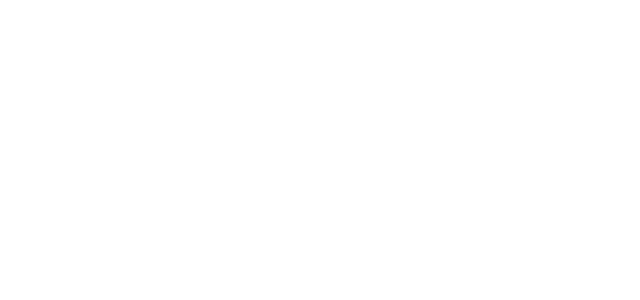
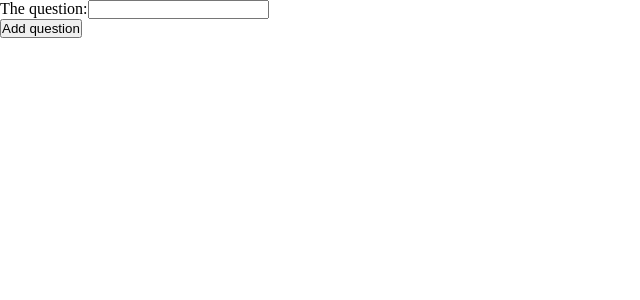
Before and after one commit to medaminedev66/introvert-or-extrovert-client, a React (Create React App) app: page /add_question in a window 1280 px wide. Before the commit this address had no page. Shown: the top 300 px of the page, without its empty margins (0-640 px from the left). Built offline with nearby package versions, Linux system fonts and the light colour scheme; the HTML template or start-up script is replaced by a standard one.

Commit message:
Add a form for adding a question and sending it via api to the backend

```diff
--- a/src/App.js
+++ b/src/App.js
@@ -1,5 +1,6 @@
 import { BrowserRouter, Route, Routes } from 'react-router-dom';
 import './App.css';
+import AddQuestion from './components/AddQuestion';
 import HomePage from './pages/HomePage';
 import ResultPage from './pages/ResultPage';
 
@@ -11,6 +12,7 @@
         <Routes>
           <Route path="/" element={<HomePage />} />
           <Route path="/result_page/:result" element={<ResultPage />} />
+          <Route path="/add_question" element={<AddQuestion />} />
         </Routes>
       </BrowserRouter>
     </div>
--- /dev/null
+++ b/src/components/AddQuestion.js
@@ -0,0 +1,38 @@
+import React, { useState } from 'react';
+
+function AddQuestion() {
+  const [question, setQuestion] = useState('');
+  const getQuestion = (e) => {
+    setQuestion(e.target.value);
+  };
+
+  console.log(question);
+
+  const handleSubmit = async () => {
+    const response =  await fetch('http://localhost:3000/api/v1/questions', {
+      method: 'POST',
+      headers: {
+        'Content-Type': 'application/json',
+      },
+      body: JSON.stringify({
+        question: {
+          text: question,
+        },
+      }),
+    })
+    if (!response.ok) {
+      throw new Error(`API error! status: ${response.status}`);
+    }
+  };
+  return (
+    <form onSubmit={handleSubmit}>
+      <div>
+        <label>The question:</label>
+        <input type="text" onChange={getQuestion} />
+      </div>
+      <button type="submit">Add question</button>
+    </form>
+  );
+}
+
+export default AddQuestion;
--- a/src/pages/HomePage.js
+++ b/src/pages/HomePage.js
@@ -1,8 +1,10 @@
 import React, { useEffect, useState } from 'react';
+import { useNavigate } from 'react-router-dom';
 import Questions from '../components/Questions';
 
 const HomePage = () => {
   const [questions, setQuestions] = useState([]);
+  const navigate = useNavigate();
 
   useEffect(() => {
     fetch('http://localhost:3000/api/v1/questions')
@@ -10,7 +12,18 @@
       .then((data) => setQuestions(() => data));
   }, [setQuestions]);
 
-  return <Questions questions={questions}/>;
+  const handleClick = () => {
+    navigate('add_question');
+  };
+
+  return (
+    <>
+      <button type="button" onClick={handleClick}>
+        Add question
+      </button>
+      <Questions questions={questions} />
+    </>
+  );
 };
 
 export default HomePage;
```
Also changed, not shown: public/manifest.json.
